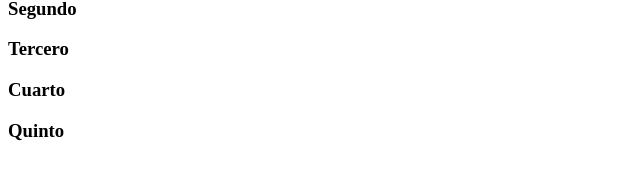
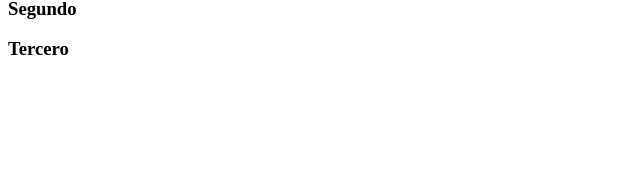
Before and after one commit to Dicavimer/ActividadEnClases, a plain HTML site: page index.html in a window 1280 px wide. Shown: the part 123-302 px from the top of the page, without its empty margins (0-640 px from the left). Drawn offline with Linux system fonts and the light colour scheme.

Commit message:
Se ha eliminado los dos anteriores commits

```diff
--- a/index.html
+++ b/index.html
@@ -10,8 +10,6 @@
     <h3>Primero</h3>
     <h3>Segundo</h3>
     <h3>Tercero</h3>
-    <h3>Cuarto</h3>
-    <h3>Quinto</h3>
     <h3></h3>
 </body>
 </html>
```
